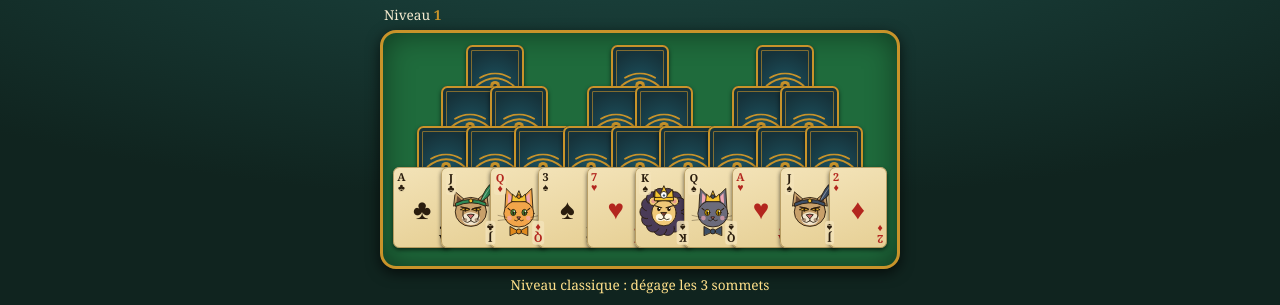
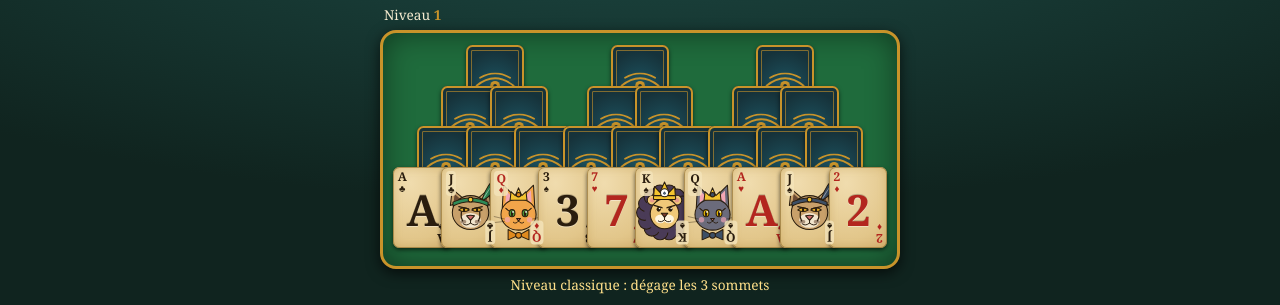
Before and after one commit to benico13300/pyramid, a plain HTML site: page docs/index.html in a window 1280 px wide. Shown: the part 107-412 px from the top of the page. Drawn offline with Linux system fonts and the light colour scheme.

Commit message:
Gros chiffres au centre des cartes, fond papyrus
- cartes.js : le centre affiche le chiffre ou la lettre en grand (plus de petit symbole)
- style.css : chiffres 3,7x plus gros, coins plus lisibles, figures plus grandes, fond parchemin
- sw.js : version du cache tripeaks-v4

Co-Authored-By: Claude Sonnet 5.5 <noreply@anthropic.com>
Claude-Session: https://claude.ai/code/session_01WXDstDqPXFbHD2BjnEQM2K

```diff
--- a/docs/css/style.css
+++ b/docs/css/style.css
@@ -28,14 +28,18 @@ h1 small{font-size:.7em;opacity:.7;font-weight:400}
 /* ---------- carte ---------- */
 .card{--w:84px;position:relative;width:var(--w);aspect-ratio:5/7;font-size:calc(var(--w)/5);
   border-radius:calc(var(--w)/9);flex:none}
-.face{background:linear-gradient(160deg,var(--sable),var(--sable2));color:var(--encre);
-  box-shadow:0 2px 4px #0009, inset 0 0 0 1px #8a6a2a88}
+.face{background:radial-gradient(120% 100% at 30% 20%,#f0dcae,#e2c68a 70%,#d4b273);color:var(--encre);
+  box-shadow:0 2px 4px #0009, inset 0 0 0 1px #8a6a2a99, inset 0 0 8px #b8903f66}
 .face.red{color:var(--rouge)}
-.corner{position:absolute;line-height:1;text-align:center;font-weight:700;font-size:.95em}
-.corner small{display:block;font-size:.95em;font-weight:400}
+.corner{position:absolute;line-height:1;text-align:center;font-weight:700;font-size:1.05em}
+.corner small{display:block;font-size:.8em;font-weight:400}
 .tl{top:.35em;left:.38em}
 .br{bottom:.35em;right:.38em;transform:rotate(180deg)}
 .mid{position:absolute;inset:0;display:flex;align-items:center;justify-content:center;font-size:2.4em}
+/* Gros chiffre central : il remplit la carte, comme dans le jeu de référence */
+.mid.num{font-size:3.7em;font-weight:900;letter-spacing:-.03em;padding-top:.08em;text-shadow:0 1px 0 #fff6,0 -1px 0 #0003}
+.mid.num.dix{font-size:3em;letter-spacing:-.1em;padding-right:.1em}
+.face.fig .art{left:-6%;right:-6%}
 .fig .corner{background:#f3e3b8d9;border-radius:.3em;padding:.1em .16em;z-index:2}
 .art{position:absolute;left:2%;right:2%;top:50%;transform:translateY(-50%)}
 .art svg{display:block;width:100%;height:auto}
--- a/docs/js/cartes.js
+++ b/docs/js/cartes.js
@@ -146,7 +146,7 @@ function elCarte(c, w) {
   const coin = cls => `<span class="corner ${cls}">${r}<small>${s}</small></span>`;
   const centre = c.valeur >= 11
     ? `<div class="art"><svg viewBox="0 0 100 100" role="img" aria-label="${c.valeur === 13 ? 'Roi' : c.valeur === 12 ? 'Reine' : 'Valet'}"><use href="#fig-${c.valeur}-${c.couleur}"/></svg></div>`
-    : `<span class="mid">${s}</span>`;
+    : `<span class="mid num${r === '10' ? ' dix' : ''}">${r}</span>`;   // gros chiffre central, comme sur les cartes papyrus
   d.innerHTML = coin('tl') + centre + coin('br');
   return d;
 }
--- a/docs/sw.js
+++ b/docs/sw.js
@@ -2,7 +2,7 @@
    Stratégie : on sert la copie en cache tout de suite, et on la met à jour
    en arrière-plan (la nouvelle version apparaît au lancement suivant).
    Pour forcer une mise à jour : changer VERSION. */
-const VERSION = 'tripeaks-v3';
+const VERSION = 'tripeaks-v4';
 const FICHIERS = [
   './', 'index.html', 'css/style.css', 'manifest.json',
   'js/config.js', 'js/logique.js', 'js/cartes.js', 'js/api.js', 'js/ui.js',
```
